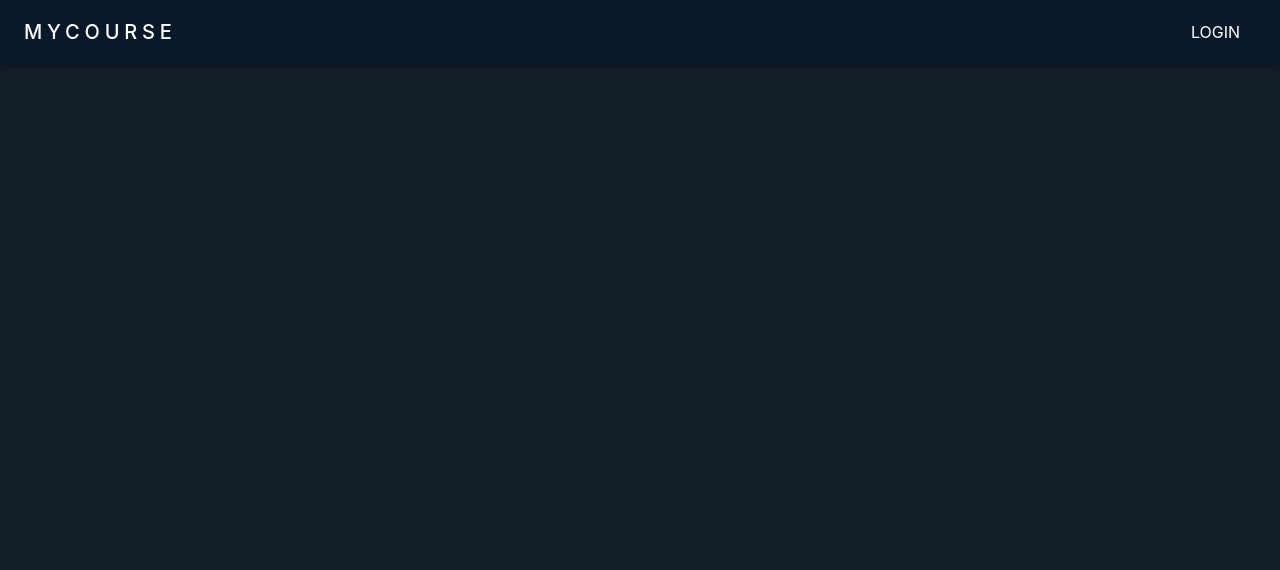
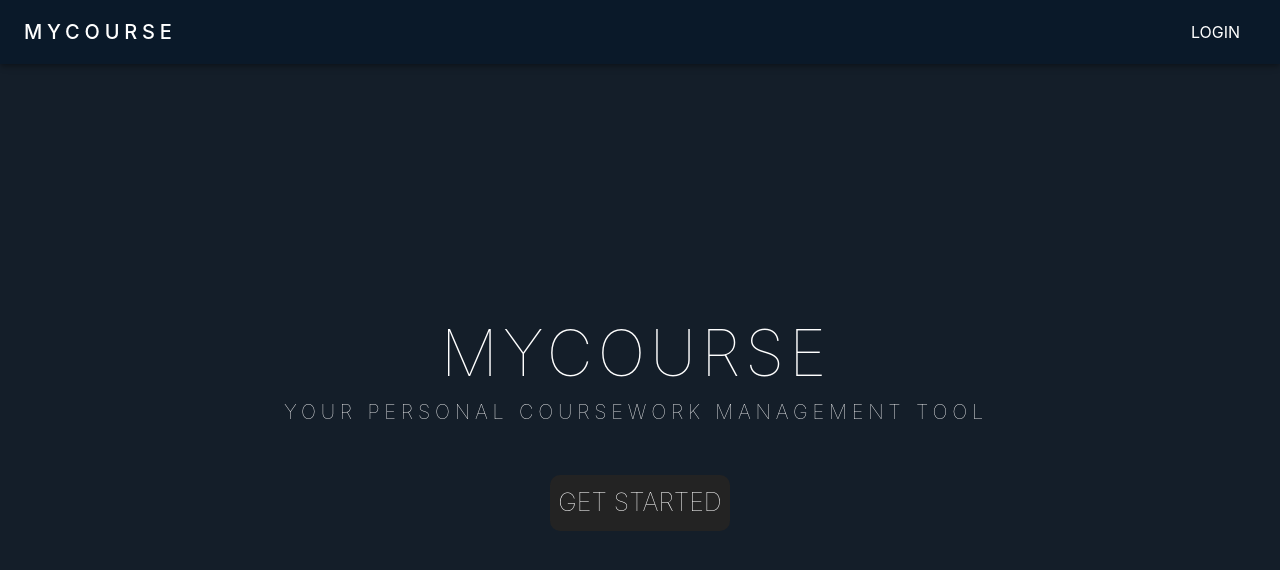
Before and after one commit to lauk20/mycourse, a React (Create React App) app: page / in a window 1280 px wide. Before the commit this address had no page. Shown: the top 570 px of the page. Built offline with nearby package versions, Linux system fonts and the light colour scheme.

Commit message:
Add landing page

```diff
--- a/src/App.js
+++ b/src/App.js
@@ -6,6 +6,7 @@ import CoursePage from "./pages/CoursePage"
 import Login from "./pages/Login"
 import AddCourse from "./pages/AddCourse"
 import Signup from "./pages/Signup"
+import Landing from "./pages/Landing"
 import { useState, useEffect } from "react"
 import { useSelector, useDispatch } from "react-redux"
 import { setLogin } from "./reducers/loginReducers"
@@ -38,11 +39,12 @@ function App() {
         <Router>
           <Nav setOpenCourseDialog={setOpenCourseDialog}/>
           <Routes>
+            <Route path="/" element={<Landing userToken={userToken}/>}/>
             <Route path ="/courses/:id" element={userToken == null ? <Login/> : <CoursePage/>}/>
             <Route path="/addcourse" element={<AddCourse/>}/>
             <Route path="/courses" element={userToken == null ? <Login/> : <Courses openCourseDialog={openCourseDialog} setOpenCourseDialog={setOpenCourseDialog}/>}/>
-            <Route path="/login" element={<Login/>}/>
-            <Route path="/signup" element={<Signup/>}/>
+            <Route path="/login" element={<Login userToken={userToken}/>}/>
+            <Route path="/signup" element={<Signup userToken={userToken}/>}/>
           </Routes>
         </Router>
       </div>
--- /dev/null
+++ b/src/pages/Landing.js
@@ -0,0 +1,37 @@
+import {
+  Grid,
+  Typography,
+  Box,
+  Button,
+  Toolbar,
+} from "@mui/material"
+import { Link, useNavigate } from "react-router-dom"
+
+const Landing = ({userToken}) => {
+  const navigate = useNavigate();
+
+  if (userToken != null) {
+    navigate("/courses");
+  }
+
+  return (
+    <>
+      <Toolbar/>
+      <Box sx={{height:"75vh"}}>
+        <Grid container sx={{p: 5, height: "100%"}} spacing={1} display="flex" justifyContent="center" flexDirection="column">
+          <Grid item display="flex" justifyContent="center">
+            <Typography variant="h1" spacing={1} sx={{mr: 1, letterSpacing:"0.3rem", fontWeight: 60}}>MYCOURSE</Typography>
+          </Grid>
+          <Grid item display="flex" justifyContent="center">
+            <Typography variant="h6" spacing={1} sx={{mr: 1, letterSpacing:"0.3rem", fontWeight: 60, textAlign: "center"}}>YOUR PERSONAL COURSEWORK MANAGEMENT TOOL</Typography>
+          </Grid>
+          <Grid item display="flex" justifyContent="center" sx={{mt: 5}}>
+            <Button component={Link} to="/signup" sx={{fontSize: 25, color: "white", backgroundColor: "rgb(35, 35, 35)", fontWeight: 60}}>GET STARTED</Button>
+          </Grid>
+        </Grid>
+      </Box>
+    </>
+  )
+}
+
+export default Landing
```
